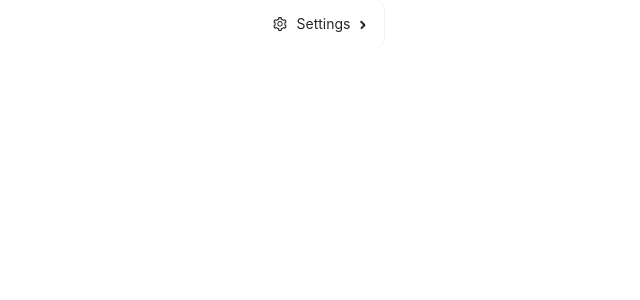
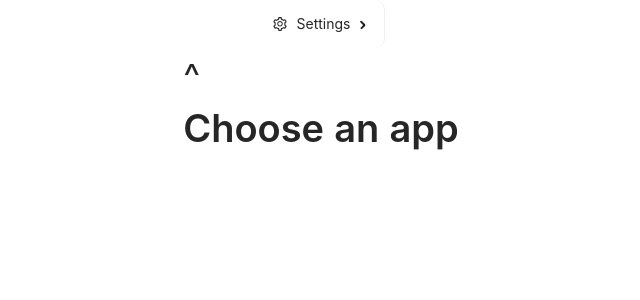
Before and after one commit to spacepolice10/react-calc, a React (Vite) app: page / in a window 1280 px wide. Before the commit this address had no page. Shown: the top 300 px of the page, without its empty margins (319-959 px from the left). Built offline with nearby package versions, Linux system fonts and the light colour scheme.

Commit message:
feat: implement routes for settings and main

```diff
--- a/src/App.jsx
+++ b/src/App.jsx
@@ -3,8 +3,10 @@ import Settings from "./components/Settings"
 import { Routes, Route } from "react-router"
 import Calculator from "./Calculator"
 import Converter from "./Converter"
+import AppPicker from "./AppPicker"
+import Error from "./components/Error"
 
-const { Title } = Typography;
+const { Title } = Typography
 const style = {display: 'flex', justifyContent: 'center', alignItems: 'center', flexDirection: 'column'}
 
 const App = () => {
@@ -12,8 +14,10 @@ const App = () => {
     <div style={style}>
       <Settings />
       <Routes>
+        <Route path='/' element={<AppPicker />} />
         <Route path='calculator' element={<Calculator />} />
         <Route path='converter' element={<Converter />} />
+        <Route path='settings' element={<Error />} />
       </Routes>
     </div>
   )
--- /dev/null
+++ b/src/AppPicker.jsx
@@ -0,0 +1,14 @@
+import { Typography } from "antd"
+
+const { Title } = Typography
+
+const AppPicker = () => {
+    return (
+        <div>
+            <div id="arrow" style={{fontSize: '36px'}}>^</div>
+            <Title>Choose an app</Title>
+        </div>
+    )
+}
+
+export default AppPicker
```
